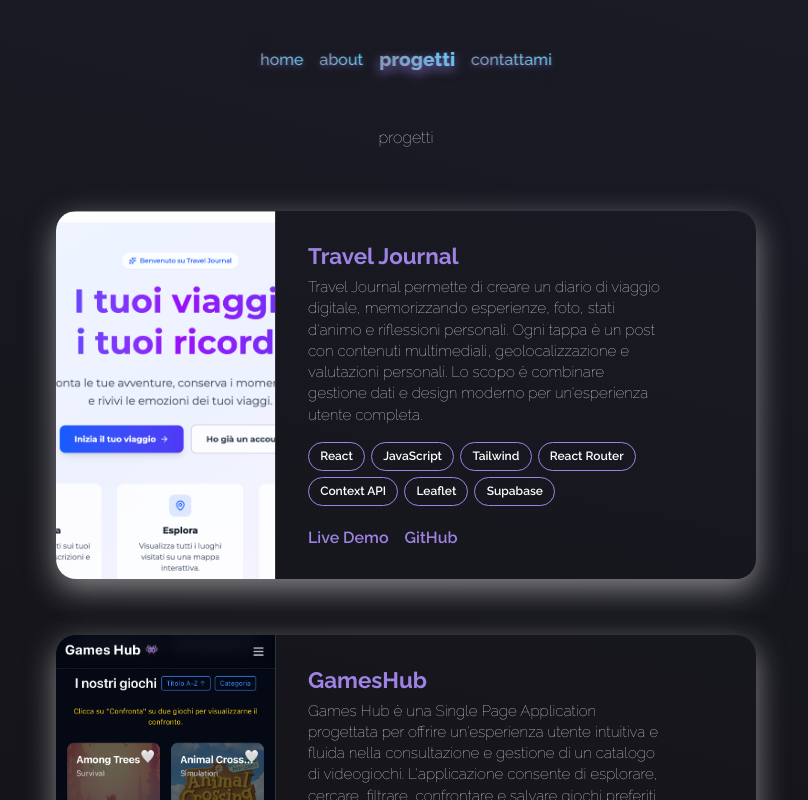
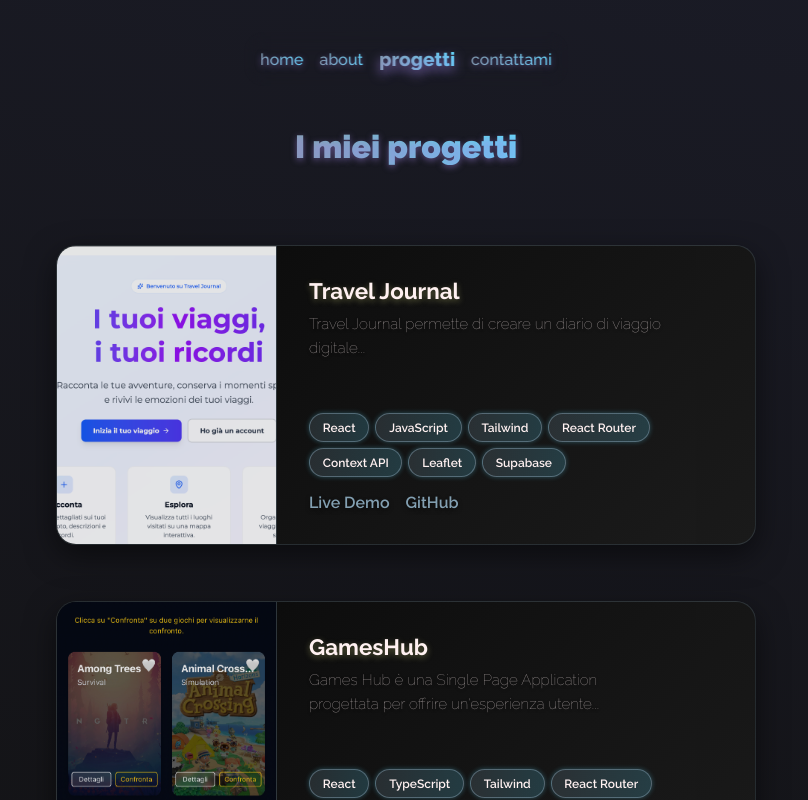
Before and after one commit to lucaconigliaro/Portfolio, a React (Vite) app: page /projects in a window 1280 px wide. Shown: the top 800 px of the page, without its empty margins (234-1042 px from the left). Built offline with nearby package versions, Linux system fonts and the light colour scheme.

Commit message:
restyle pages

```diff
--- a/src/Pages/About.jsx
+++ b/src/Pages/About.jsx
@@ -1,91 +1,141 @@
+import { motion } from "framer-motion";
+
 export default function About() {
+  // Variants per animazione dei paragrafi
+  const containerVariants = {
+    hidden: { opacity: 0 },
+    visible: {
+      opacity: 1,
+      transition: { staggerChildren: 0.2 }, // ogni figlio entra dopo 0.2s
+    },
+  };
+
+  const itemVariants = {
+    hidden: { opacity: 0, y: 20 },
+    visible: { opacity: 1, y: 0, transition: { duration: 0.6 } },
+  };
+
   return (
     <section className="about-section">
       <div className="about-container">
-        <p className="about-btn">about me</p>
+        {/* Titolo animato */}
+        <motion.h1
+          className="about-btn"
+          initial={{ opacity: 0, y: -30 }}
+          whileInView={{ opacity: 1, y: 0 }}
+          transition={{ duration: 0.8, ease: "easeOut" }}
+        >
+          Curiosi di sapere qualcosa su di me?
+        </motion.h1>
       </div>
 
       <div className="about-columns">
-        <div className="about-me">
-          <h1>Curiosi di sapere qualcosa su di me?</h1>
+        {/* Colonna testo animata con stagger */}
+        <motion.div
+          className="about-me"
+          variants={containerVariants}
+          initial="hidden"
+          whileInView="visible"
+        >
+          <motion.p variants={itemVariants}>
+            Ciao! Mi chiamo Luca, ho 29 anni e sono uno sviluppatore frontend
+            con una forte passione per la tecnologia e per i meccanismi che
+            regolano il funzionamento delle cose.
+          </motion.p>
 
-          <p>
-            Ciao! Sono Luca, ho 29 anni e sono uno sviluppatore frontend con una
-            forte passione per la tecnologia e per tutto ciò che si nasconde
-            dietro il funzionamento delle cose.
-          </p>
+          <motion.p variants={itemVariants}>
+            Dopo sei anni di esperienza nel settore della ristorazione e un anno
+            in ambito produttivo, ho deciso di intraprendere un nuovo percorso
+            professionale. Questa scelta ha rappresentato una svolta importante:
+            investire su me stesso e orientarmi verso il mondo dello sviluppo
+            web.
+          </motion.p>
 
-          <p>
-            Dopo aver lavorato per sei anni come barista e un anno in fabbrica,
-            a stretto contatto con le persone e anche in ambienti frenetici e
-            sotto pressione, ho deciso di cambiare radicalmente vita. A 29 anni
-            ho fatto una scelta coraggiosa: investire in me stesso, partendo da
-            zero, e intraprendere un nuovo percorso nel mondo dello sviluppo
-            web.
-          </p>
+          <motion.p variants={itemVariants}>
+            Ho frequentato un corso intensivo di 700 ore con Boolean per
+            diventare fullstack developer, scegliendo poi di specializzarmi sul
+            frontend. In particolare, ho approfondito React, JavaScript avanzato
+            e le basi di TypeScript. Sto inoltre ampliando le mie competenze sul
+            backend, con l’obiettivo di apprendere PHP e Laravel, perché credo
+            che la versatilità sia un elemento strategico in questo settore.
+          </motion.p>
 
-          <p>
-            Ho seguito un corso intensivo di 700 ore con Boolean per diventare
-            fullstack developer, per poi specializzarmi ulteriormente sul
-            frontend. In particolare, ho approfondito React, JavaScript avanzato
-            e le basi di TypeScript. Ma sono interessato anche al backend, ho
-            l’obiettivo di imparare PHP e Laravel, perché credo che la
-            versatilità sia una risorsa preziosa.
-          </p>
+          <motion.p variants={itemVariants}>
+            Mi considero una persona curiosa, determinata e con un desiderio
+            costante di crescita. Pongo grande attenzione sia allo sviluppo
+            delle mie competenze tecniche sia al miglioramento personale.
+          </motion.p>
 
-          <p>
-            Sono una persona curiosa, determinata, con una fame costante di
-            conoscenza. Voglio diventare ogni giorno una versione migliore di me
-            stesso, sia come sviluppatore che come essere umano.
-          </p>
+          <motion.p variants={itemVariants}>
+            La mia esperienza è stata caratterizzata da cambiamenti e scelte
+            difficili, ma ogni sfida affrontata ha rappresentato un’occasione di
+            crescita. Credo che la resilienza e la capacità di adattarsi siano
+            qualità fondamentali per affrontare un mondo in costante evoluzione
+            come quello tecnologico.
+          </motion.p>
 
-          <p>
-            La mia storia è simile a quella di Peter Parker: dietro l’eroe, c’è
-            una persona vera, con dubbi, sacrifici, cadute e voglia di
-            rialzarsi. Come lui, ho imparato ad affrontare il cambiamento e a
-            usare le difficoltà come slancio per crescere.
-          </p>
+          <motion.p variants={itemVariants}>
+            Oltre al mio percorso professionale, sono appassionato di cinema,
+            anime e videogiochi, elementi che riflettono la mia creatività e la
+            mia capacità di osservare la realtà da prospettive diverse.
+          </motion.p>
 
-          <p>
-            Amo il cinema, gli anime e i videogiochi, e credo che le passioni
-            raccontino molto di chi siamo. Sono una persona empatica e
-            razionale, con lo sguardo rivolto al futuro ma con radici ben salde
-            in ciò che conta davvero. Per me è importante avere un posto da
-            chiamare “casa”, ma sono sempre pronto a uscire dalla mia zona di
-            comfort quando sento che può portarmi più vicino ai miei obiettivi.
-          </p>
+          <motion.p variants={itemVariants}>
+            Questo nuovo capitolo della mia vita non sarebbe cominciato senza il
+            sostegno di chi ha creduto in me: in particolare la mia compagna, la
+            persona che mi ha incoraggiato a compiere questo salto importante.
+          </motion.p>
 
-          <p>
-            Nulla di tutto questo sarebbe iniziato senza il supporto di chi ha
-            creduto in me: la mia compagna, che mi ha dato la spinta per fare
-            questo salto.
-          </p>
+          <motion.p variants={itemVariants}>
+            Sono convinto che il confronto e la collaborazione con le persone
+            siano una delle più grandi fonti di ispirazione. Ogni relazione è
+            un’occasione per imparare e, allo stesso tempo, per lasciare un
+            contributo positivo.
+          </motion.p>
+        </motion.div>
 
-          <p>
-            Credo profondamente che le persone siano la nostra più grande fonte
-            di ispirazione. Da ognuno possiamo imparare qualcosa, e allo stesso
-            modo possiamo lasciare qualcosa di buono agli altri.
-          </p>
-        </div>
-
-        <div className="about-image"></div>
+        {/* Colonna immagine animata */}
+        <motion.img
+          className="about-image"
+          src="/images/profile.jpg"   // <-- cambia con il tuo percorso
+          alt="Luca Conigliaro"
+          initial={{ opacity: 0, x: 100 }}
+          whileInView={{ opacity: 1, x: 0 }}
+          transition={{ duration: 1, ease: "easeOut" }}
+          whileHover={{ scale: 1.05, rotate: 1 }}
+        />
       </div>
 
-      <div className="short">
+      {/* Riassunto breve animato */}
+      <motion.div
+        className="short"
+        initial={{ opacity: 0, y: 40 }}
+        whileInView={{ opacity: 1, y: 0 }}
+        transition={{ duration: 0.8, delay: 0.3 }}
+      >
         <p>
-          <strong>Un piccolo riassunto per chi odia leggere i papiri:</strong>
+          <strong>
+            Un piccolo riassunto per chi preferisce arrivare subito al punto:
+          </strong>
         </p>
         <ul>
-          <li>- Ex barista diventato dev (il codice stressa di meno)</li>
-          <li>- Specializzato in frontend, amante del codice pulito</li>
-          <li>- Sto studiando anche backend: la fame di imparare non manca</li>
+          <li>- Ex barista oggi sviluppatore frontend</li>
+          <li>
+            - Specializzato in React e JavaScript, con attenzione al codice
+            pulito
+          </li>
+          <li>
+            - In crescita sul backend: motivato ad ampliare le competenze
+          </li>
           <li>
             - Aperto a stage, tirocini, apprendistato o ruoli junior — su Roma o
             da remoto
           </li>
         </ul>
-        <p className="trust">Se vuoi darmi fiducia, scrivimi!</p>
-      </div>
+        <p className="trust">
+          Se credi nel mio percorso, sarò felice di conoscerti!
+        </p>
+      </motion.div>
     </section>
   );
 }
--- a/src/Pages/Work.jsx
+++ b/src/Pages/Work.jsx
@@ -1,10 +1,11 @@
-// Work.jsx
+import { motion } from "framer-motion";
+
 export default function Work() {
   const projects = [
     {
       title: "Travel Journal",
       description:
-        "Travel Journal permette di creare un diario di viaggio digitale, memorizzando esperienze, foto, stati d'animo e riflessioni personali. Ogni tappa è un post con contenuti multimediali, geolocalizzazione e valutazioni personali. Lo scopo è combinare gestione dati e design moderno per un'esperienza utente completa.",
+        "Travel Journal permette di creare un diario di viaggio digitale...",
       image: "/images/travel.png",
       tags: ["React", "JavaScript", "Tailwind", "React Router", "Context API", "Leaflet", "Supabase"],
       liveDemo: "https://travel-journal-app-two.vercel.app/",
@@ -13,7 +14,7 @@ export default function Work() {
     {
       title: "GamesHub",
       description:
-        "Games Hub è una Single Page Application progettata per offrire un'esperienza utente intuitiva e fluida nella consultazione e gestione di un catalogo di videogiochi. L'applicazione consente di esplorare, cercare, filtrare, confrontare e salvare giochi preferiti, il tutto in un'interfaccia moderna e reattiva.",
+        "Games Hub è una Single Page Application progettata per offrire un'esperienza utente...",
       image: "/images/Gamelist.jpg",
       tags: ["React", "TypeScript", "Tailwind", "React Router", "Context API", "LocalStorage"],
       liveDemo: "https://games-hub-rho.vercel.app/",
@@ -22,7 +23,7 @@ export default function Work() {
     {
       title: "Task Manager",
       description:
-        "Un'applicazione web avanzata per la gestione dei task, sviluppata con React, che consente agli utenti di creare, modificare, organizzare ed eliminare task con una UI intuitiva, prestazioni ottimizzate e funzionalità avanzate come filtri, ricerca ottimizzata e modali di conferma.",
+        "Un'applicazione web avanzata per la gestione dei task...",
       image: "/images/task.png",
       tags: ["React", "JavaScript", "Bootstrap", "Context API"],
       github: "https://github.com/lucaconigliaro/TaskManager",
@@ -30,7 +31,7 @@ export default function Work() {
     {
       title: "Quick Notes",
       description:
-        "Quick Notes è una semplice applicazione web per prendere appunti veloci. L'app permette di aggiungere, modificare ed eliminare note, con salvataggio locale tramite localStorage e supporto a tema chiaro/scuro.",
+        "Quick Notes è una semplice applicazione web per prendere appunti veloci...",
       image: "/images/quicknotes.jpg",
       tags: ["HTML5", "JavaScript", "CSS3"],
       liveDemo: "https://quick-notes-nine.vercel.app/",
@@ -39,7 +40,7 @@ export default function Work() {
     {
       title: "Retro Memory",
       description:
-        "Una semplice implementazione del classico gioco Memory. L'obiettivo del gioco è mettere alla prova la memoria visiva del giocatore, abbinando tutte le coppie di carte identiche nel minor numero di errori possibile.",
+        "Una semplice implementazione del classico gioco Memory...",
       image: "/images/retro.jpg",
       tags: ["HTML5", "JavaScript", "CSS3"],
       liveDemo: "https://retro-memory.vercel.app/",
@@ -47,58 +48,76 @@ export default function Work() {
     },
   ];
 
+  // Variants per le card (staggered)
+  const containerVariants = {
+    hidden: {},
+    visible: { transition: { staggerChildren: 0.2 } },
+  };
+
+  const cardVariants = {
+    hidden: { opacity: 0, y: 50 },
+    visible: { opacity: 1, y: 0, transition: { duration: 0.6, ease: "easeOut" } },
+  };
+
+  const tagVariants = {
+    hidden: { opacity: 0, y: 5 },
+    visible: { opacity: 1, y: 0, transition: { duration: 0.3 } },
+  };
+
   return (
     <>
-      <div className="about-container mb-8">
-        <p className="inline-block bg-yellow-400/20 text-yellow-400 font-semibold px-4 py-1 rounded-full uppercase tracking-wide text-sm border border-yellow-500/30">
-          progetti
-        </p>
+      <div className="about-container">
+        <motion.h1
+          className="about-btn"
+          initial={{ opacity: 0, y: -30 }}
+          whileInView={{ opacity: 1, y: 0 }}
+          transition={{ duration: 0.8, ease: "easeOut" }}
+        >
+          I miei progetti
+        </motion.h1>
       </div>
 
-      <section className="projects-grid grid grid-cols-1 sm:grid-cols-2 lg:grid-cols-3 gap-10 max-w-7xl mx-auto px-6">
+      <motion.section
+        className="projects-grid"
+        variants={containerVariants}
+        initial="hidden"
+        whileInView="visible"
+      >
         {projects.map(({ title, description, image, tags, liveDemo, github }, index) => (
-          <div
-            className="project-card bg-gradient-to-br from-gray-900 to-black rounded-xl border border-yellow-500/20 overflow-hidden flex flex-col hover:border-yellow-500/40 transition-all duration-300"
+          <motion.div
+            className="project-card"
             key={index}
+            variants={cardVariants}
+            whileHover={{ scale: 1.05, y: -5, boxShadow: "0 8px 20px rgba(94, 131, 228, 0.4)" }}
           >
-            <img src={image} alt={title} className="project-image w-full h-48 object-cover" />
-            <div className="project-info p-6 flex flex-col flex-grow">
-              <h3 className="text-xl font-semibold text-yellow-400 mb-3">{title}</h3>
-              <p className="text-gray-400 flex-grow mb-4">{description}</p>
-              <div className="project-tags flex flex-wrap gap-2 mb-4">
+            <img src={image} alt={title} className="project-image" />
+
+            <div className="project-info">
+              <h3>{title}</h3>
+              <p>{description}</p>
+
+              <div className="project-tags">
                 {tags.map((tag, i) => (
-                  <span
-                    className="tag bg-yellow-400/10 text-yellow-400 text-xs font-medium px-3 py-1 rounded-full border border-yellow-500/20"
-                    key={i}
-                  >
+                  <motion.span className="tag" key={i} variants={tagVariants}>
                     {tag}
-                  </span>
+                  </motion.span>
                 ))}
               </div>
-              <div className="project-links mt-auto flex gap-4">
+
+              <div className="project-links">
                 {liveDemo && (
-                  <a
-                    href={liveDemo}
-                    target="_blank"
-                    rel="noopener noreferrer"
-                    className="text-black bg-yellow-400 hover:bg-yellow-300 transition px-4 py-2 rounded-lg font-medium"
-                  >
+                  <a href={liveDemo} target="_blank" rel="noopener noreferrer">
                     Live Demo
                   </a>
                 )}
-                <a
-                  href={github}
-                  target="_blank"
-                  rel="noopener noreferrer"
-                  className="text-yellow-400 border border-yellow-400 hover:bg-yellow-400 hover:text-black transition px-4 py-2 rounded-lg font-medium"
-                >
+                <a href={github} target="_blank" rel="noopener noreferrer">
                   GitHub
                 </a>
               </div>
             </div>
-          </div>
+          </motion.div>
         ))}
-      </section>
+      </motion.section>
     </>
   );
 }
--- a/src/index.css
+++ b/src/index.css
@@ -36,7 +36,7 @@ body {
 /* Toastify base */
 .Toastify__toast {
   background-color: transparent !important;
-  color: #fff1f136 !important;
+  color: #fff1f1f9 !important;
   text-shadow: 0 2px 6px rgba(226, 228, 131, 0.371) !important;
   padding: 1rem 1.5rem !important;
   font-size: 1rem;
@@ -59,7 +59,6 @@ body {
 .Toastify__toast-icon {
   width: 50px;
   height: 50px;
-  filter: drop-shadow(4px 0px 5px rgba(254, 254, 254, 0.5));
   margin-right: 1rem;
 }
 
@@ -531,19 +530,15 @@ footer .footer-down {
   display: flex;
   justify-content: center;
   align-items: center;
-  margin-bottom: 2rem;
+  margin-bottom: 3rem;
 }
 
 .about-btn {
-  display: flex;
-  border: solid 1px #9f83e4;
-  border-radius: 20px;
-  padding: 0.5rem;
-  font-size: 0.9rem;
-  font-weight: 500;
-  min-width: 5rem;
-  width: 6rem;
-  justify-content: center;
+  font-weight: 900;
+  background: linear-gradient(90deg, #83a0b2, #61dafb);
+  -webkit-background-clip: text;
+  -webkit-text-fill-color: transparent;
+  text-shadow: 0 2px 6px rgba(159, 131, 228, 0.5);
 }
 
 .about-me p {
@@ -612,16 +607,47 @@ footer .footer-down {
   align-items: stretch;
   max-width: 700px;
   width: 100%;
+  height: 300px;
+  min-height: 300px;
   border-radius: 20px;
   overflow: hidden;
-  box-shadow: 0 10px 30px rgba(243, 243, 243, 0.5);
-  transition: transform 0.3s ease, box-shadow 0.3s ease;
+  background: linear-gradient(135deg, #0c0c0c, #1a1a1a);
+  backdrop-filter: blur(20px);
+  -webkit-backdrop-filter: blur(20px);
+  box-shadow: 0 10px 30px rgba(0, 0, 0, 0.5);
+  transition: transform 0.3s ease, box-shadow 0.3s ease,
+    background-position 0.5s ease;
   margin-bottom: 1.5rem;
+  border: 1px solid rgba(131, 160, 178, 0.2);
+  cursor: pointer;
+  position: relative;
+}
+
+.project-card::before {
+  content: "";
+  position: absolute;
+  top: 0;
+  left: 0;
+  right: 0;
+  bottom: 0;
+  background: linear-gradient(
+    135deg,
+    rgba(131, 160, 178, 0.1),
+    rgba(97, 218, 251, 0.1)
+  );
+  opacity: 0;
+  transition: opacity 0.3s ease;
+  pointer-events: none;
 }
 
 .project-card:hover {
-  transform: translateY(-5px);
-  box-shadow: 0 15px 40px rgba(159, 131, 228, 0.7);
+  transform: translateY(-8px) scale(1.02);
+  box-shadow: 0 15px 50px rgba(159, 131, 228, 0.6),
+    0 0 30px rgba(97, 218, 251, 0.3);
+}
+
+.project-card:hover::before {
+  opacity: 1;
 }
 
 .project-image {
@@ -629,7 +655,13 @@ footer .footer-down {
   width: 40%;
   max-width: 220px;
   height: auto;
-  border-right: 1px solid #333;
+  border-right: 1px solid rgba(131, 160, 178, 0.3);
+  filter: brightness(0.9);
+  transition: filter 0.3s ease;
+}
+
+.project-card:hover .project-image {
+  filter: brightness(1.1) drop-shadow(0 0 10px rgba(97, 218, 251, 0.5));
 }
 
 .project-info {
@@ -638,48 +670,98 @@ footer .footer-down {
   display: flex;
   flex-direction: column;
   justify-content: space-between;
+  background: linear-gradient(
+    135deg,
+    rgba(12, 12, 12, 0.8),
+    rgba(26, 26, 26, 0.9)
+  );
 }
 
 .project-info h3 {
   margin-bottom: 0.5rem;
   font-size: 1.4rem;
-  color: #9f83e4;
+  color: #fff1f1;
+  text-shadow: 0 2px 6px rgba(226, 228, 131, 0.371);
+  transition: text-shadow 0.3s ease;
+}
+
+.project-card:hover .project-info h3 {
+  text-shadow: 0 4px 12px rgba(159, 131, 228, 0.8);
 }
 
 .project-info p {
   flex-grow: 1;
   margin-bottom: 1rem;
-  color: white;
+  color: rgba(255, 241, 241, 0.7);
   font-size: 0.95rem;
-  line-height: 1.4;
+  line-height: 1.6;
+  text-shadow: 0 1px 3px rgba(0, 0, 0, 0.5);
 }
 
 .project-tags {
   margin-bottom: 1rem;
+  display: flex;
+  flex-wrap: wrap;
+  gap: 6px;
 }
 
 .tag {
   display: inline-block;
-  border: 1px solid #9f83e4;
-  color: white;
-  padding: 0.4rem 0.7rem;
-  margin-right: 6px;
-  margin-bottom: 6px;
+  border: 1px solid rgba(131, 160, 178, 0.5);
+  background: linear-gradient(
+    90deg,
+    rgba(131, 160, 178, 0.2),
+    rgba(97, 218, 251, 0.2)
+  );
+  color: #fff1f1;
+  padding: 0.4rem 0.8rem;
   border-radius: 40px;
   font-size: 0.75rem;
   font-weight: 600;
   user-select: none;
+  transition: all 0.3s ease;
+  box-shadow: 0 0 5px rgba(97, 218, 251, 0.3);
+}
+
+.tag:hover {
+  transform: scale(1.05);
+  border-color: rgba(97, 218, 251, 0.8);
+  box-shadow: 0 0 15px rgba(97, 218, 251, 0.6);
+}
+
+.project-links {
+  display: flex;
+  gap: 1rem;
 }
 
 .project-links a {
-  color: #9f83e4;
+  color: rgba(131, 160, 178, 1);
   font-weight: 600;
-  margin-right: 1rem;
-  transition: color 0.3s ease;
+  transition: all 0.3s ease;
+  text-shadow: 0 2px 4px rgba(0, 0, 0, 0.5);
+  position: relative;
+  text-decoration: none;
+}
+
+.project-links a::after {
+  content: "";
+  position: absolute;
+  bottom: -2px;
+  left: 0;
+  width: 0;
+  height: 2px;
+  background: linear-gradient(90deg, #83a0b2, #61dafb);
+  transition: width 0.3s ease;
+  box-shadow: 0 0 10px rgba(97, 218, 251, 0.8);
 }
 
 .project-links a:hover {
-  color: #d1c4f7;
+  color: #61dafb;
+  text-shadow: 0 4px 12px rgba(97, 218, 251, 0.8);
+}
+
+.project-links a:hover::after {
+  width: 100%;
 }
 
 /* CONTACT */
@@ -688,26 +770,43 @@ footer .footer-down {
   justify-content: center;
   align-items: start;
   min-height: 100vh;
-  padding: 2rem;
 }
 
+/* Form container coerente con project-card */
 form {
-  background-color: #222;
+  position: relative;
+  border: 1px solid rgba(131, 160, 178, 0.2);
   border-radius: 20px;
   padding: 2.5rem 3rem;
-  box-shadow: 0 10px 30px rgba(243, 243, 243, 0.5);
   max-width: 600px;
   width: 100%;
-  color: white;
+  color: rgb(0, 0, 0);
   font-weight: 500;
-  transition: transform 0.3s ease, box-shadow 0.3s ease;
+  cursor: pointer;
+  transition: transform 0.3s ease, box-shadow 0.3s ease, background-position 0.5s ease;
+
+  /* Overlay direttamente sul form */
+  background: linear-gradient(
+    135deg,
+    rgba(131, 160, 178, 0.05),
+    rgba(97, 218, 251, 0.05)
+  );
+  backdrop-filter: blur(20px);
+  -webkit-backdrop-filter: blur(20px);
+  box-shadow: 0 10px 30px rgba(0, 0, 0, 0.5);
 }
 
 form:hover {
   transform: translateY(-5px);
-  box-shadow: 0 15px 40px rgba(159, 131, 228, 0.7);
+  box-shadow: 0 15px 50px rgba(159, 131, 228, 0.6), 0 0 30px rgba(97, 218, 251, 0.3);
 }
 
+
+form:hover::before {
+  opacity: 1;
+}
+
+/* Input box */
 .input-box {
   margin-top: 1.5rem;
   display: flex;
@@ -726,41 +825,42 @@ form:hover {
   padding: 1rem;
   border-radius: 10px;
   border: none;
-  background-color: #333;
-  color: white;
+  background-color: #ffffffda;
+  color: rgb(9, 7, 7);
   font-size: 1rem;
   transition: background-color 0.3s ease, box-shadow 0.3s ease;
   resize: none;
-  font-family: ;
   font-family: "Raleway", sans-serif;
 }
 
 .input-box .field:focus,
 .input-box .field-message:focus {
   outline: none;
-  background-color: #444;
-  box-shadow: 0 0 10px #9f83e4;
+  background-color: #fff8f8;
+  box-shadow: 0 0 10px rgba(97, 218, 251, 0.5);
 }
 
+/* Button */
 form button {
   margin-top: 2rem;
   padding: 0.75rem;
   border-radius: 20px;
   border: none;
-  background-color: #444;
+  background-color: #44444454;
   color: white;
   font-weight: 600;
   font-size: 1rem;
   cursor: pointer;
-  box-shadow: 0 0 10px rgba(159, 131, 228, 0.7);
+  box-shadow: 0 0 10px rgba(97, 218, 251, 0.5);
   transition: background-color 0.3s ease, box-shadow 0.3s ease;
 }
 
 form button:hover {
-  background-color: #9f83e499;
-  box-shadow: 0 0 15px rgba(159, 131, 228, 0.7);
+  background-color: rgba(159, 131, 228, 0.2);
+  box-shadow: 0 0 15px rgba(97, 218, 251, 0.6);
 }
 
+/* Modal coerente */
 .modal-overlay {
   position: fixed;
   top: 0;
@@ -776,17 +876,20 @@ form button:hover {
 }
 
 .modal-content {
-  background: #9f83e4;
+  background: linear-gradient(
+    135deg,
+    rgba(12, 12, 12, 0.8),
+    rgba(26, 26, 26, 0.9)
+  );
   padding: 2rem 3rem;
   border-radius: 12px;
   color: white;
   text-align: center;
-  box-shadow: 0 0 20px rgba(159, 131, 228, 0.7);
+  box-shadow: 0 0 20px rgba(97, 218, 251, 0.5);
   animation: slideUp 0.3s ease forwards;
   max-width: 400px;
   width: 90%;
 }
-
 /* KEYFRAMES */
 @keyframes float {
   0% {
@@ -1024,7 +1127,6 @@ form button:hover {
     text-align: center;
   }
 
-
   main .presentation-card {
     max-width: 100%;
   }
@@ -1037,15 +1139,14 @@ form button:hover {
     align-items: center;
   }
 
-
   .carousel-container h1 {
     display: none;
   }
 
   main .front-section {
-  flex-direction: column;
-  margin-bottom: 1rem;
-}
+    flex-direction: column;
+    margin-bottom: 1rem;
+  }
 
   main .carousel-container {
     gap: 0.5rem;
```
Also changed, not shown: src/Pages/Contact.jsx (+9 -9 lines).
